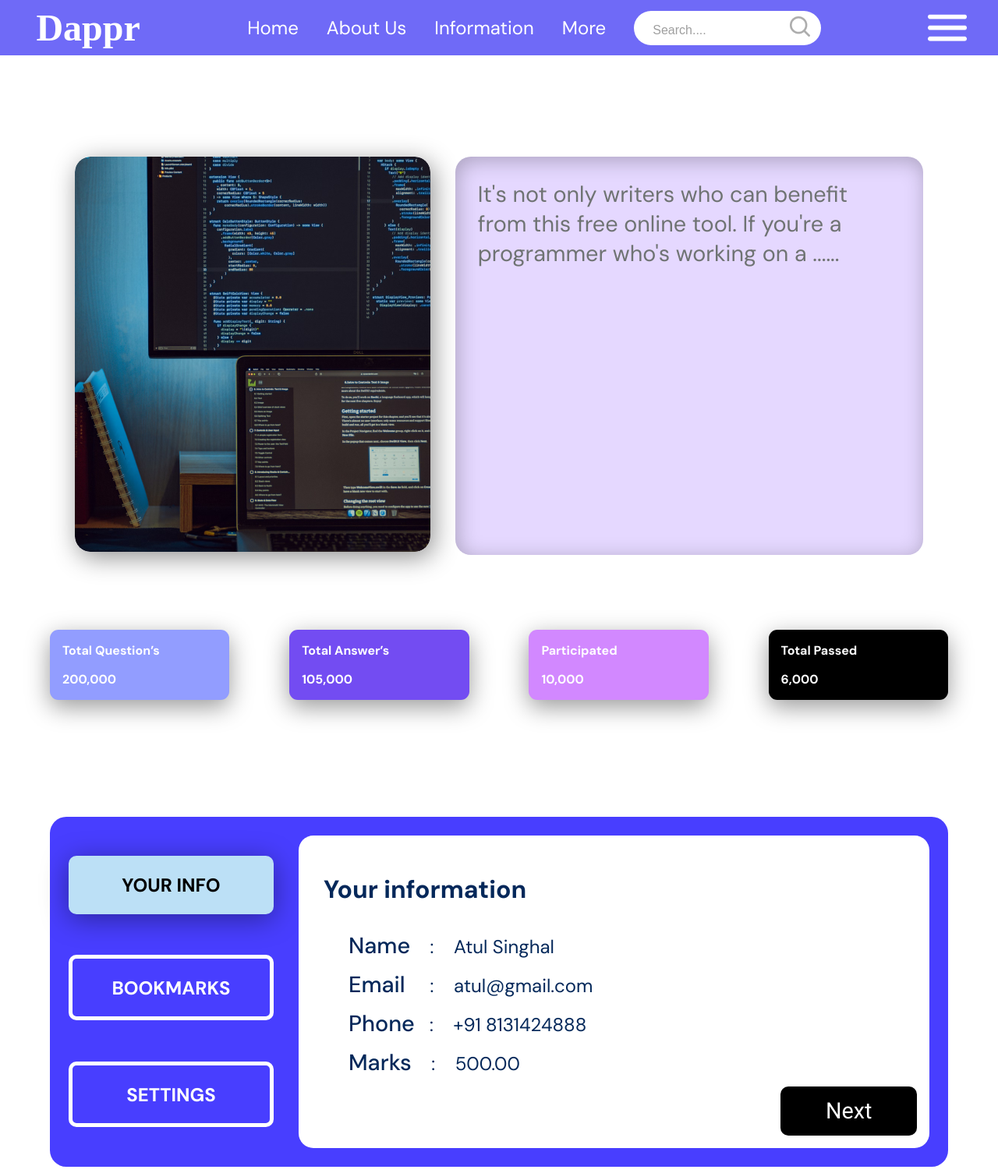
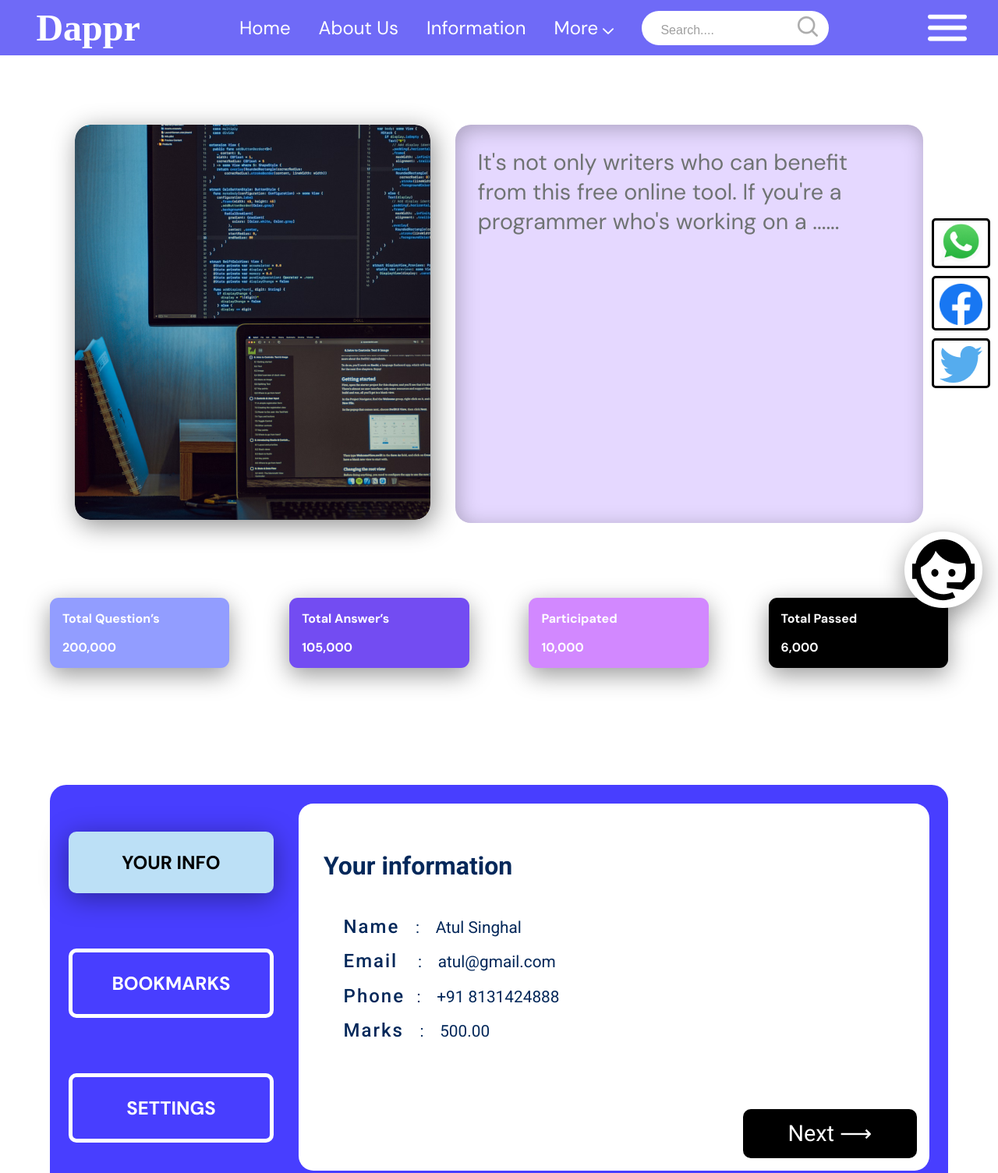
Before and after one commit to cheater108/Dappr-Landing, a plain HTML site: page index.html in a window 1280 px wide. Shown: the top 1505 px of the page at 78% size. Drawn offline with Linux system fonts and the light colour scheme; a web font is replaced by a local one.

Commit message:
v2 submitable

```diff
--- a/index.html
+++ b/index.html
@@ -27,7 +27,21 @@
                 <p>Home</p>
                 <p>About Us</p>
                 <p>Information</p>
-                <p>More</p>
+                <p>
+                    More
+                    <svg
+                        width="14"
+                        height="8"
+                        viewBox="0 0 14 8"
+                        fill="none"
+                        xmlns="http://www.w3.org/2000/svg"
+                    >
+                        <path
+                            d="M13.723 1.67977L7.51715 7.71128C7.44327 7.78287 7.36324 7.83346 7.27704 7.86305C7.19085 7.89312 7.0985 7.90815 7 7.90815C6.90149 7.90815 6.80915 7.89312 6.72295 7.86305C6.63676 7.83346 6.55673 7.78287 6.48285 7.71128L0.258575 1.67977C0.0861917 1.51273 0 1.30392 0 1.05336C0 0.802789 0.0923483 0.588018 0.277045 0.409041C0.461741 0.230065 0.677221 0.140577 0.923483 0.140577C1.16974 0.140577 1.38522 0.230065 1.56992 0.409041L7 5.67095L12.4301 0.409041C12.6025 0.241997 12.8147 0.158474 13.0669 0.158474C13.3196 0.158474 13.5383 0.247962 13.723 0.426939C13.9077 0.605915 14 0.814721 14 1.05336C14 1.29199 13.9077 1.5008 13.723 1.67977Z"
+                            fill="white"
+                        />
+                    </svg>
+                </p>
                 <form action="">
                     <input type="text" placeholder="Search...." />
                     <button>
@@ -37,7 +51,20 @@
             </div>
             <img src="./assets/Vector.png" alt="" class="menu-icon" />
         </nav>
-
+        <div class="help"><img src="./assets/help.png" alt="" /></div>
+        <div class="absolute-container">
+            <div class="socials">
+                <div style="padding-bottom: 0; padding-top: 0">
+                    <img src="assets/logos_whatsapp-icon.png" alt="" />
+                </div>
+                <div style="padding-bottom: 0">
+                    <img src="assets/facebook.png" alt="" />
+                </div>
+                <div style="padding-bottom: 0">
+                    <img src="assets/twitter.png" alt="" />
+                </div>
+            </div>
+        </div>
         <div class="hero">
             <div class="img"><img src="./assets/image 4.png" alt="" /></div>
             <div class="textbox">
@@ -47,6 +74,7 @@
                 </p>
             </div>
         </div>
+
         <div class="content">
             <div class="cards">
                 <div class="card one">
@@ -90,7 +118,7 @@
                         <span>Marks</span>&nbsp;&nbsp; &nbsp;:&nbsp;&nbsp;&nbsp;
                         500.00
                     </p>
-                    <button>Next</button>
+                    <button>Next &#10230;</button>
                 </div>
             </div>
         </div>
--- a/style.css
+++ b/style.css
@@ -13,9 +13,22 @@ nav {
     display: flex;
     align-items: center;
     justify-content: space-between;
-    margin-bottom: 130px;
+
+    position: fixed;
+    width: 100%;
+    top: 0px;
+    z-index: 3;
 }
 
+.help {
+    position: fixed;
+    bottom: 20px;
+    right: 20px;
+    background-color: white;
+    border-radius: 100px;
+    padding: 10px 10px 5px 10px;
+    box-shadow: 0px 9px 31px 0px #00000066;
+}
 .nav-middle {
     /* margin-left: 1em; */
     font-family: DM Sans;
@@ -67,8 +80,9 @@ nav {
 .hero {
     display: flex;
     width: 85%;
-    max-width: 1200px;
+    max-width: 1500px;
     margin: auto;
+    margin-top: 10em;
     gap: 2em;
     margin-bottom: 6em;
 }
@@ -88,9 +102,35 @@ nav {
     box-shadow: 3px 5px 27px 0px #00000040 inset;
 }
 
+.absolute-container {
+    position: absolute;
+    top: 280px;
+    right: 10px;
+    height: 140vh;
+}
+
+.socials {
+    display: flex;
+    flex-direction: column;
+    position: sticky;
+    align-items: center;
+    top: 100px;
+    gap: 10px;
+}
+
+.socials div {
+    padding: 7px;
+    border: 3px solid #000000;
+    border-radius: 5px;
+    background: white;
+}
+.socials img {
+    width: 55px;
+}
+
 .content {
     width: 90%;
-    max-width: 1200px;
+    max-width: 1600px;
     margin: auto;
 }
 
@@ -132,6 +172,7 @@ nav {
     border-radius: 21px;
     padding: 1.5em;
     gap: 2em;
+    margin-bottom: 5em;
 }
 
 .left-section {
@@ -144,7 +185,7 @@ nav {
 .left-section div {
     font-size: 1.5rem;
     font-weight: 700;
-    padding: 0.9em 2.1em;
+    padding: 1em 2.1em;
     text-align: center;
     border-radius: 10px;
 
@@ -168,6 +209,7 @@ nav {
 }
 
 .right-section {
+    font-family: Roboto;
     width: 100%;
     background-color: white;
     color: #04285a;
@@ -176,20 +218,21 @@ nav {
 }
 
 .right-section p {
-    font-size: 1.5rem;
+    font-size: 1.3rem;
     font-weight: 400;
-    margin-bottom: 0.5em;
+    margin-bottom: 0.8em;
     margin-left: 2em;
 }
 .right-section span {
-    font-size: 1.8rem;
+    font-size: 1.5rem;
     font-weight: 500;
+    letter-spacing: 2px;
 }
 
 .right-section p:first-of-type {
     font-size: 2rem;
     font-weight: 700;
-    padding: 1em 0.5em;
+    padding: 1.4em 0.5em;
     margin-bottom: 0;
     margin-left: 0;
 }
@@ -204,4 +247,5 @@ nav {
     padding: 0.5em 2em;
     border-radius: 10px;
     margin-left: auto;
+    margin-top: 3em;
 }
```
Also changed, not shown: assets/facebook.png (added), assets/help.png (added), assets/logos_whatsapp-icon.png (added), assets/twitter.png (added).
